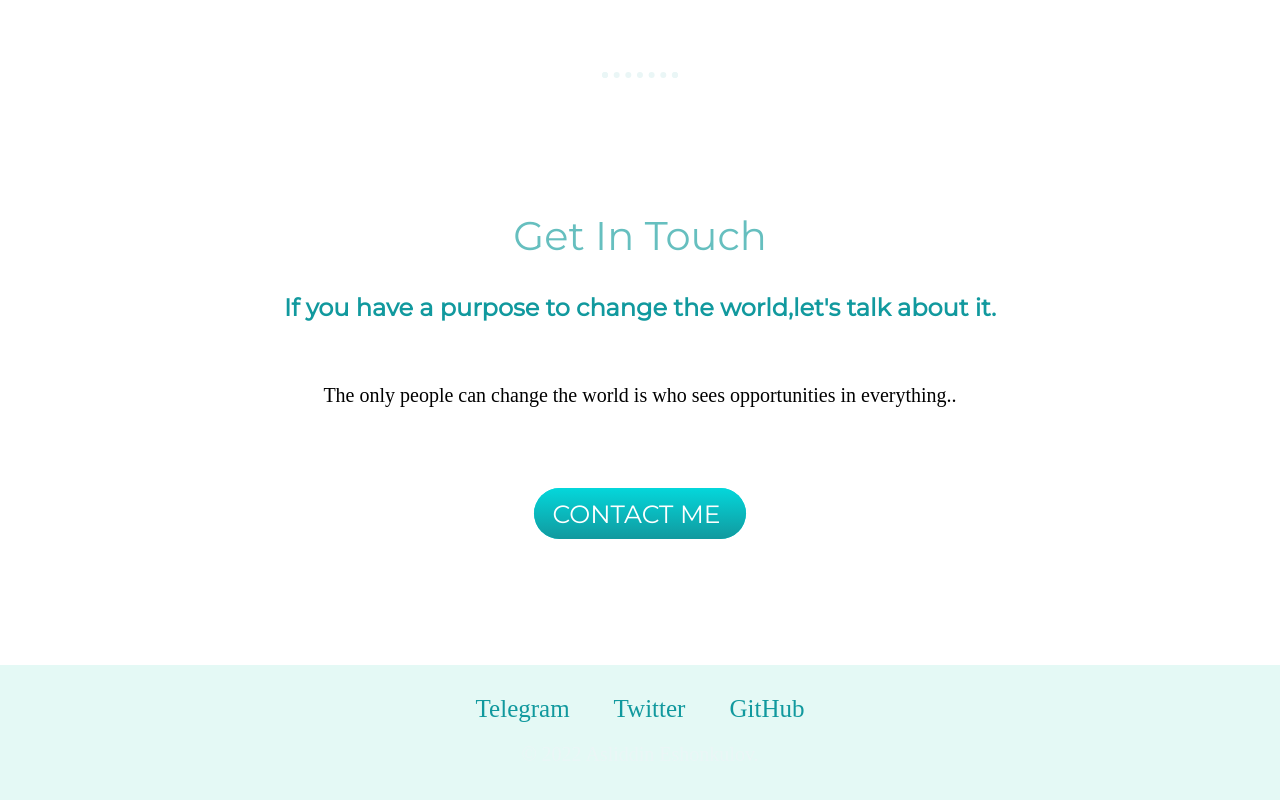
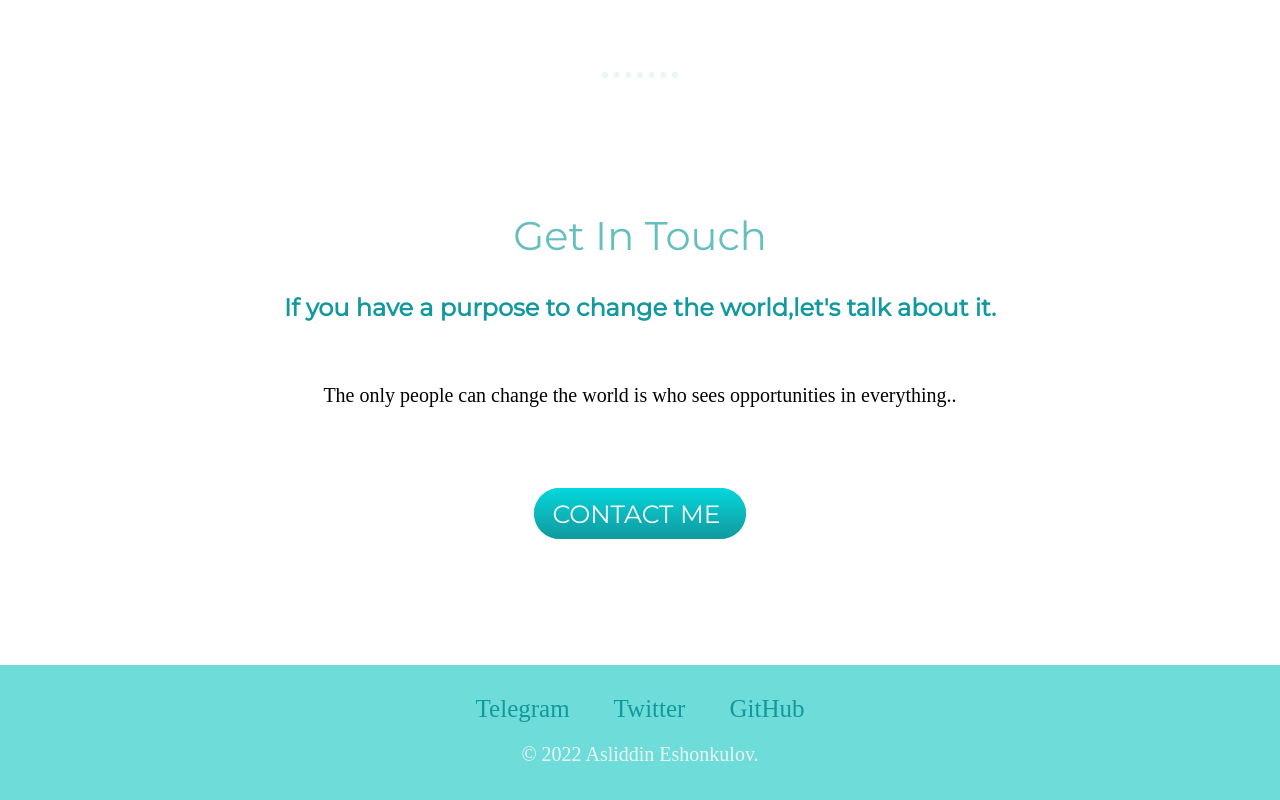
Before and after one commit to eshonkulov-asliddin/asldev_cv.github.io, a plain HTML site: page index.html in a window 1280 px wide. Shown: the part 2525-3325 px from the top of the page. Drawn offline with Linux system fonts and the light colour scheme.

Commit message:
Update styles.css

```diff
--- a/styles.css
+++ b/styles.css
@@ -65,7 +65,7 @@ hr {
 }
 
 .bottom-container {
-    background-color: #E4F9F5;
+    background-color: #6EDCD9;
     padding: 30px;
     margin-top: 100px;
 }
```
